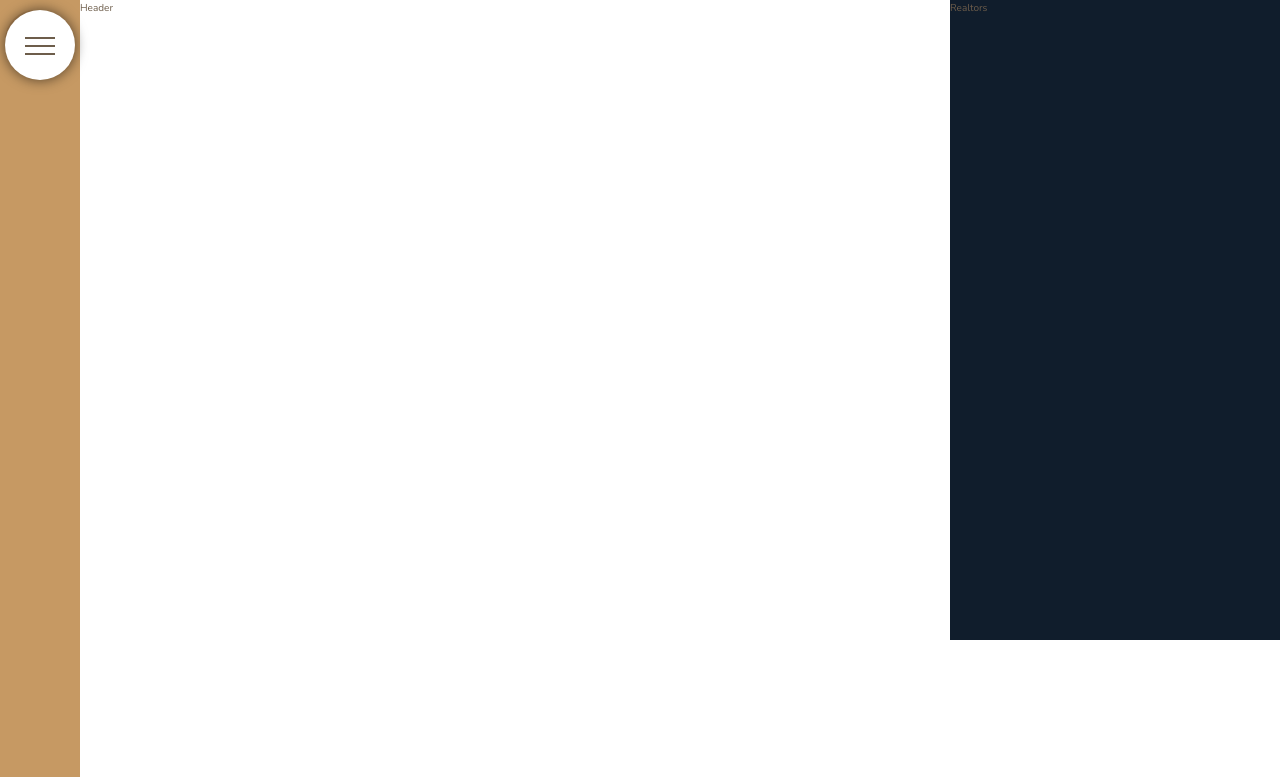
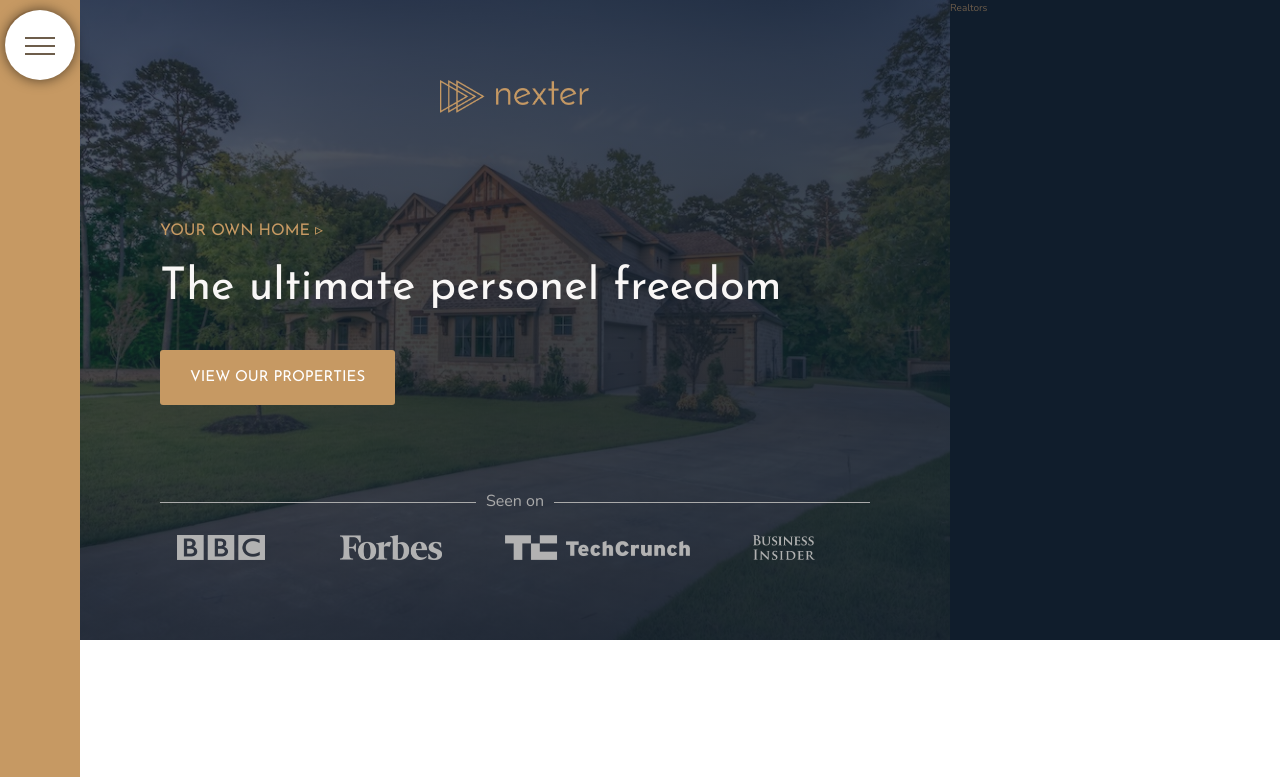
Before and after one commit to nadirozsoy/Nexter, a website: page index.html in a window 1280 px wide. Shown: the top 777 px of the page. Drawn offline with nearby package versions, Linux system fonts and the light colour scheme.

Commit message:
Added | header

```diff
--- a/assets/scss/base/_typography.scss
+++ b/assets/scss/base/_typography.scss
@@ -14,6 +14,9 @@ body {
 
 .heading-1 {
   @extend %heading;
+  font-size: 4.5rem;
+  color: $color-grey-light-1;
+  line-height: 1;
 }
 
 .heading-2 {
--- a/assets/scss/layout/_header.scss
+++ b/assets/scss/layout/_header.scss
@@ -1,3 +1,58 @@
 .header {
+  background-image: linear-gradient(
+      to right bottom,
+      rgba($color-secondary, 0.7),
+      rgba($color-secondary, 0.9)
+    ),
+    url('/assets/img/house-3.jpeg');
+  background-size: cover;
+  background-position: center;
   grid-area: 1 / full-start / 2 / col-start 7;
+  display: grid;
+  grid-template-rows: 1fr repeat(2, min-content) 1fr;
+  padding: 8rem;
+  row-gap: 2rem;
+
+  &__logo {
+    justify-self: center;
+    width: 15rem;
+  }
+
+  h1 {
+    margin-bottom: 2rem;
+  }
+
+  button {
+    justify-self: start;
+    align-self: start;
+  }
+
+  &__seenon-text {
+    font-size: 1.6rem;
+    color: $color-grey-light-2;
+    display: grid;
+    grid-template-columns: 1fr max-content 1fr;
+    align-items: center;
+    column-gap: 1rem;
+
+    &::before,
+    &::after {
+      content: '';
+      height: 1px;
+      display: block;
+      background-color: currentColor;
+    }
+  }
+
+  &__seenon-logos {
+    display: grid;
+    grid-template-columns: repeat(auto-fit, minmax(10rem, min-content));
+    justify-content: space-around;
+    gap: 3rem;
+
+    img {
+      height: 2.5rem;
+      filter: brightness(70%);
+    }
+  }
 }
--- a/assets/scss/layout/_story.scss
+++ b/assets/scss/layout/_story.scss
@@ -7,6 +7,7 @@
       ),
       url('/assets/img/back.jpg');
     background-size: cover;
+    background-position: center;
     grid-area: 3 / full-start/4/col-end 4;
     display: grid;
     grid-template-columns: repeat(6, 1fr);
--- a/index.html
+++ b/index.html
@@ -61,7 +61,17 @@
     </div>
 
     <header class="header">
-        Header
+        <img src="assets/img/logo.png" alt="Nexter__logo" class="header__logo">
+        <h3 class="heading-3">Your own home &rtri;</h3>
+        <h1 class="heading-1">The ultimate personel freedom</h1>
+        <button class="btn">View our properties</button>
+        <div class="header__seenon-text">Seen on</div>
+        <div class="header__seenon-logos">
+            <img src="assets/img/logo-bbc.png" alt="Seen on logo 1">
+            <img src="assets/img/logo-forbes.png" alt="Seen on logo 2">
+            <img src="assets/img/logo-techcrunch.png" alt="Seen on logo 3">
+            <img src="assets/img/logo-bi.png" alt="Seen on logo 4">
+        </div>
     </header>
 
     <div class="realtors">
```
Also changed, not shown: assets/css/style.css.
